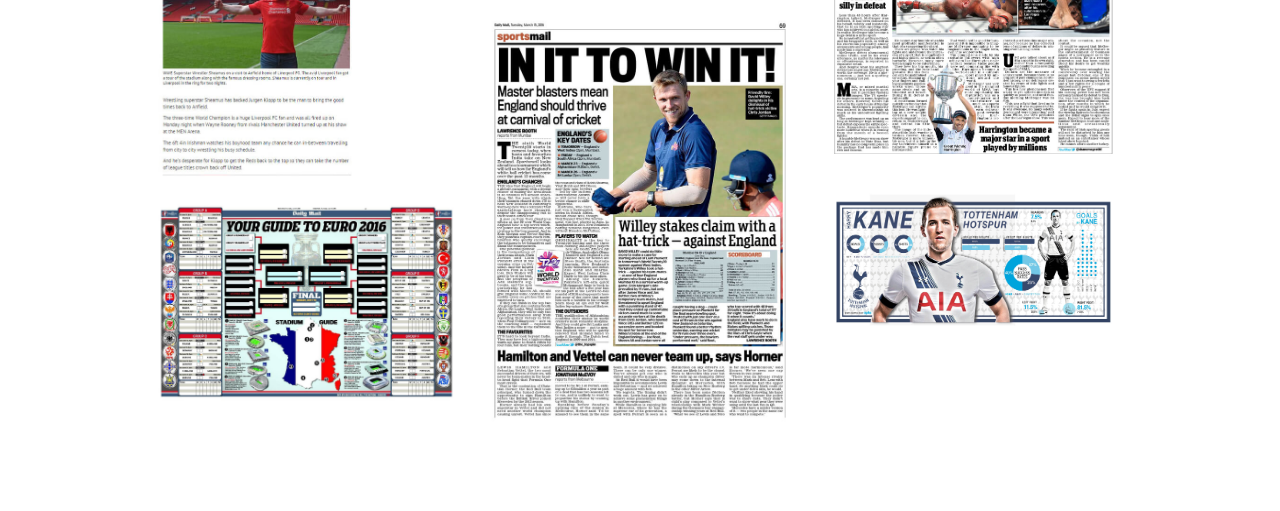
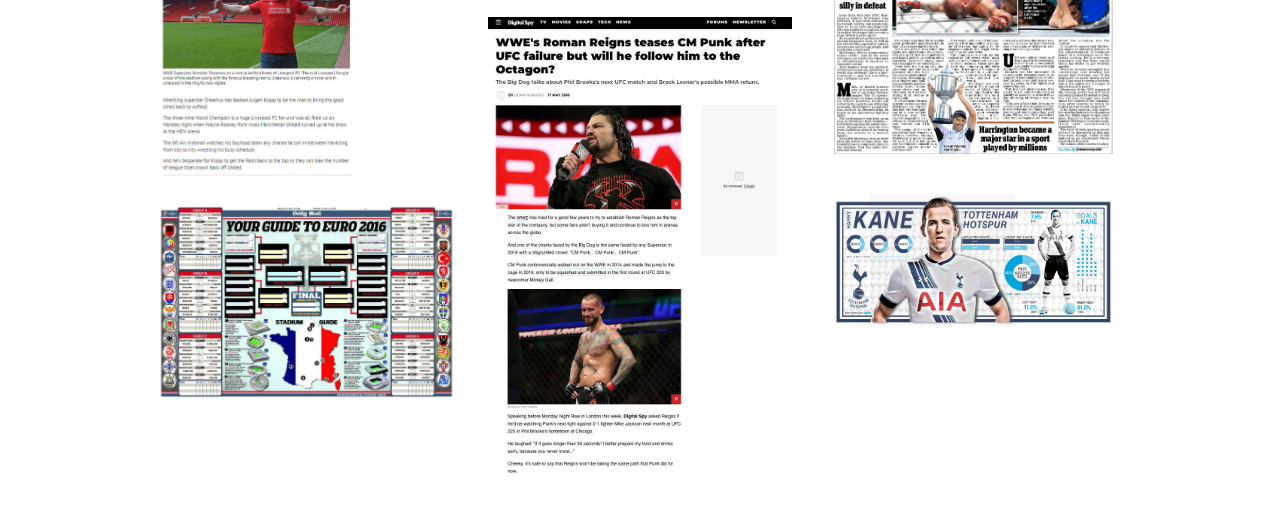
Before and after one commit to kempster/dean-noroozi, a website: page print.html in a window 1280 px wide. Shown: the part 647-1158 px from the top of the page. Before the commit the page ends 1111 px from the top, so only its background shows below. Drawn offline with Linux system fonts and the light colour scheme.

Commit message:
update pic

```diff
--- a/print.html
+++ b/print.html
@@ -30,7 +30,7 @@
 			<div><a href="img/vardy.jpg" title="Vardy Daily Mail Infographic" data-rel="lightcase:Collection"><img src="img/vardy.jpg"></a></div>
 			<div><a href="img/dailymail-1.jpg" title="Daily Mail Newspaper" data-rel="lightcase:Collection"><img src="img/dailymail-1.jpg"></a></div>
 			<div><a href="img/euro-2016.jpg" title="Euro 2016" data-rel="lightcase:Collection"><img src="img/euro-2016.jpg"></a></div>
-			<div><a href="img/dailymail-3.jpg" title="Daily Mail Newspaper" data-rel="lightcase:Collection"><img src="img/dailymail-3.jpg"></a></div>
+			<div><a href="img/digital-spy.jpg" title="Digital Spy" data-rel="lightcase:Collection"><img src="img/digital-spy.jpg"></a></div>
 			<div><a href="img/harry-kane.jpg" title="Harry Kane Infographic" data-rel="lightcase:Collection"><img src="img/harry-kane.jpg"></a></div>
 		</div>
 	</div>
```
Also changed, not shown: img/dailymail-3.jpg (deleted), img/digital-spy.jpg (added).
